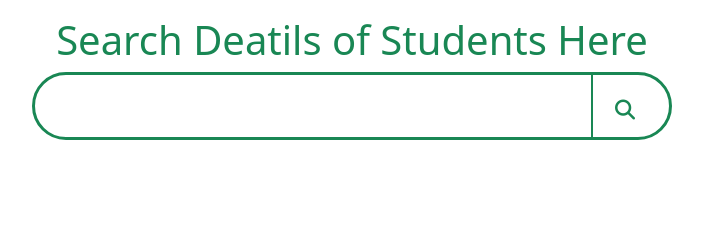
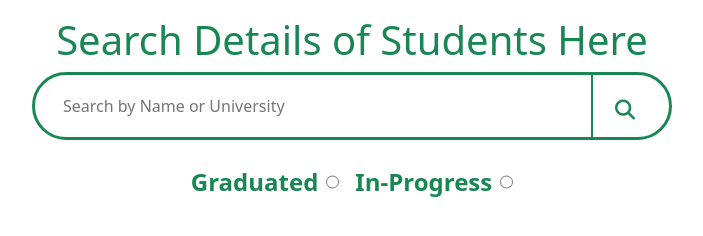
Before and after one commit to rao-rabi/Searching-cards-in-Javascript, a plain HTML site: page index.html in a window 1280 px wide. Shown: the whole page, without its empty margins (288-991 px from the left). Drawn offline with nearby package versions, Linux system fonts and the light colour scheme.

Commit message:
new function added

```diff
--- a/index.html
+++ b/index.html
@@ -16,20 +16,27 @@
 <body>
 
 
-    <h1 class="text-center text-success mt-3" id="prompmsg">Search Deatils of Students Here</h1>
+    <h1 class="text-center text-success mt-3" id="prompmsg">Search Details of Students Here</h1>
 
     <!-- search bar -->
 
-    <div class="d-flex justify-content-between rounded-pill border border-success border-3 mt-2 w-50 container mb-4">
+    <div class="d-flex justify-content-between rounded-pill border border-success border-3 mt-2 col-lg-6 col-md-10 col-12 container mb-4">
         <input class="border-0 w-100 p-3 bg-transparent border-end border-2 border-success" style="outline: none;"
-            type="search" id="searchbox" name="searchbox">
+            type="search" id="searchbox" name="searchbox" placeholder="Search by Name or University">
         <button class="border-0 bg-transparent" onclick="searchingFunc()"><i
                 class="fa-solid fa-magnifying-glass fa-bounce pt-4 text-success p-3 lead"></i></button>
     </div>
 
+    <!-- radio buttons -->
+
+    <div class="fw-bold fs-4 text-success d-flex justify-content-center mt-2">
+        Graduated <input type="radio" value="graduated" name="grade" id="graduated" class="me-3 ms-2 bg-success" onchange="searchRadio(event)">
+        In-Progress <input type="radio" value="in-progress" name="grade" id="in-progress" class="ms-2" onchange="searchRadio(event)">
+    </div>
+
     <!-- cards -->
 
-    <div class="container-fluid">
+    <div class="container-fluid mt-4">
         <div id="cardContainer" class="d-flex justify-content-center flex-wrap"></div>
     </div>
 
--- a/script.js
+++ b/script.js
@@ -34,7 +34,7 @@ let dataStudent = [
     {
         id: "252105",
         name: "Mian Usama",
-        status: "Not-Graduated",
+        status: "Graduated",
         university: "None"
     },
     {
@@ -87,7 +87,7 @@ function renderData(dataStudent) {
     dataStudent.forEach((data) => {
 
         cardContainer.innerHTML += `
-        <div class="card col p-4 mb-2 col-3 me-2 lead fw-normal border border-warning border-5">
+        <div class="card p-4 mb-2 col-lg-3 col-md-6 col-12 me-2 lead fw-normal border border-warning border-5">
         <p><span class="h4">ID:</span> ${data.id}</p>
         <p><span class="h4">Name:</span> ${data.name}</p>
         <p><span class="h4">Status:</span> ${data.status}</p>
@@ -111,3 +111,24 @@ function searchingFunc() {
     });
     renderData(fiteredData)
 }
+
+//searching through radio buttons
+
+function searchRadio(e) {
+    // console.log("e-->",e);
+    if (e.target.value === "graduated") {
+        let filteredGraduated = dataStudent.filter((item) => {
+            let graduated = item.status.includes('Graduated');
+            return graduated;
+        })
+        renderData(filteredGraduated);
+
+    }
+    else if(e.target.value === "in-progress"){
+        let filteredProgress = dataStudent.filter((item) => {
+                let inProgress = item.status.includes('In-Progress');
+                return inProgress;
+            })
+            renderData(filteredProgress)
+    }
+}
```
